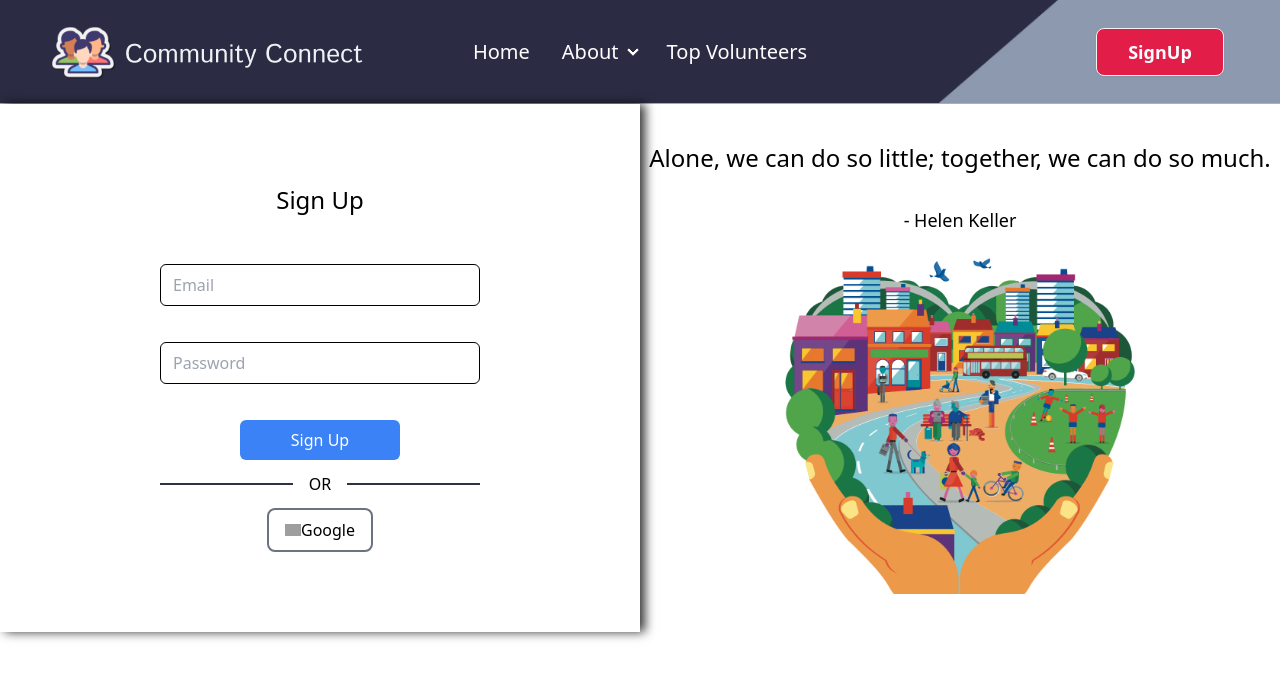
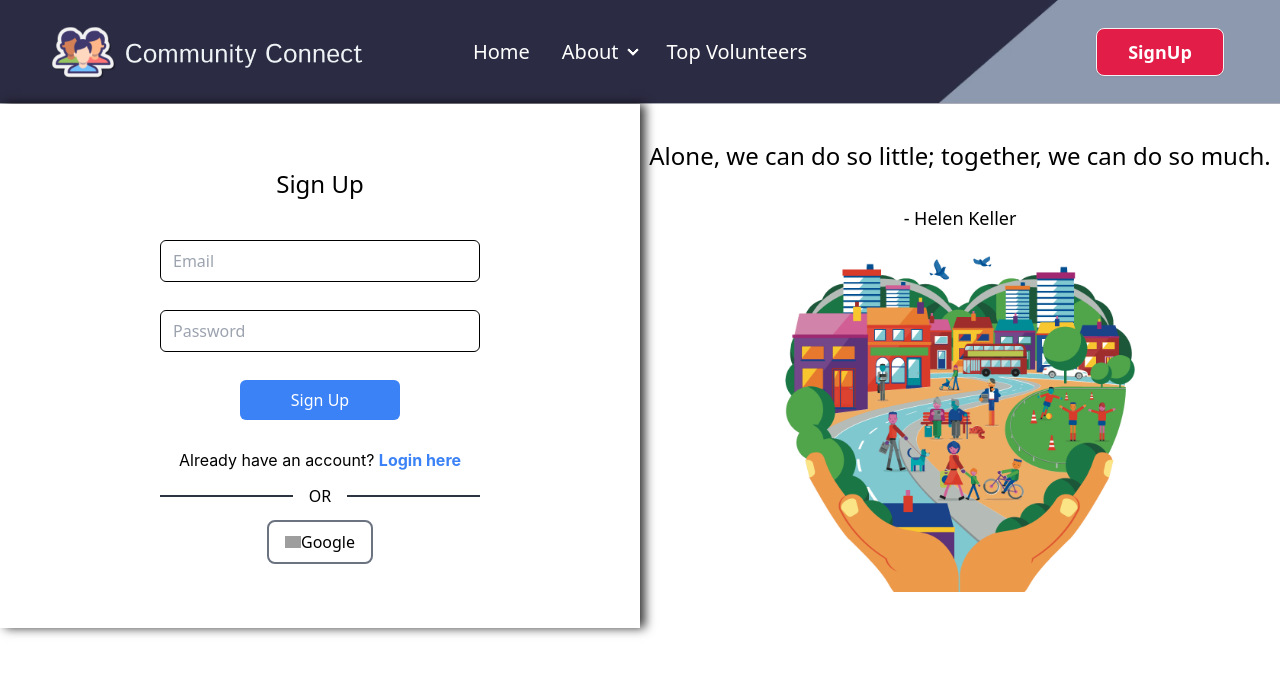
Before and after one commit to kalviumcommunity/S54_Nivaash_Capstone_CommunityConnect, a React (Vite) app in the folder Client/communityconnect/: page /signup in a window 1280 px wide. Shown: the top 678 px of the page. Built offline with nearby package versions, Linux system fonts and the light colour scheme; no server answers; grey boxes are pictures that could not be loaded; a web font is replaced by a local one.

Commit message:
Redirection to Login and SignUp

```diff
--- a/Client/communityconnect/src/Components/Login.jsx
+++ b/Client/communityconnect/src/Components/Login.jsx
@@ -3,6 +3,8 @@ import React from 'react';
 import Pic from "../assets/SignUp.png";
 import NavBar from "../Components/NavBar.jsx";
 import { useAuth0 } from "@auth0/auth0-react";
+import { Link } from "react-router-dom";
+
 
 export default function Login() {
   const { isAuthenticated, loginWithRedirect } = useAuth0();
@@ -21,8 +23,8 @@ export default function Login() {
               </div>
             </div>
             <div className="flex flex-col justify-center space-y-6 items-center w-full h-full md:w-1/2">
-              <div style={{boxShadow:"5px 0px 5px 0px rgba(0,0,0,0.8)"}} className="flex flex-col justify-center py-24 items-center w-full h-full md:w-full px-0 shadow-md">
-                <h1 className="text-black text-xl md:text-2xl mb-10">Login</h1>
+              <div style={{boxShadow:"5px 0px 5px 0px rgba(0,0,0,0.8)"}} className="flex flex-col justify-center py-16 items-center w-full h-full md:w-full px-0 shadow-md">
+                <h1 className="text-black text-xl md:text-2xl mb-12">Login</h1>
                 {!isAuthenticated && (
                   <form className="flex flex-col items-center space-y-6 w-full h-full">
                     <input type="email" placeholder="Email" className="w-64 md:w-80 px-3 py-2 border border-black rounded-md focus:outline-none focus:border-blue-500 bg-white text-black text-sm md:text-base" />
@@ -30,6 +32,7 @@ export default function Login() {
                     <button type="submit" className="w-32 md:w-40 bg-blue-500 text-white py-2 px-3 md:px-4 rounded-md hover:bg-blue-600 transition duration-300 text-sm md:text-base">Login</button>
                   </form>
                 )}
+                <p className='font-[inter] m-4 text-center text-black' ><Link to="/signup" >Don't have an account? <b className='font-bold text-blue-500'>Register here</b></Link></p>
                 <div className=" divider divider-neutral text-black px-40">OR</div>
                 <div className="flex justify-center space-x-2 md:space-x-4 h-full">
                   {/* Display the button with login redirect if not authenticated */}
--- a/Client/communityconnect/src/Components/SignUp.jsx
+++ b/Client/communityconnect/src/Components/SignUp.jsx
@@ -3,6 +3,8 @@ import React from 'react';
 import Pic from "../assets/SignUp.png";
 import NavBar from "../Components/NavBar.jsx";
 import { useAuth0 } from "@auth0/auth0-react";
+import { Link } from "react-router-dom";
+
 
 function SignUp() {
   const { isAuthenticated, loginWithRedirect } = useAuth0();
@@ -13,13 +15,14 @@ function SignUp() {
       <div className="flex h-full items-center justify-center bg-white">
         <div className="flex flex-col items-center w-full h-full">
           <div className="bg-white py-0 flex flex-col justify-center items-center w-full h-100 md:flex-row">
-            <div style={{boxShadow:"5px 0px 10px 0px rgba(0,0,0,0.8)"}} className="flex flex-col justify-center py-20  items-center w-full h-full md:w-1/2 px-0 shadow-md">
-              <h1 className="text-black text-xl md:text-2xl mb-12">Sign Up</h1>
+            <div style={{boxShadow:"5px 0px 10px 0px rgba(0,0,0,0.8)"}} className="flex flex-col justify-center py-16  items-center w-full h-full md:w-1/2 px-0 shadow-md">
+              <h1 className="text-black text-xl md:text-2xl mb-10">Sign Up</h1>
               {!isAuthenticated && (
-                <form className="flex flex-col items-center space-y-9 w-full h-full">
+                <form className="flex flex-col items-center space-y-7 w-full h-full">
                   <input type="email" placeholder="Email" className="w-64 md:w-80 px-3 py-2 border border-black rounded-md focus:outline-none focus:border-blue-500 bg-white text-black text-sm md:text-base" />
                   <input type="password" placeholder="Password" className="w-64 md:w-80 px-3 py-2 border border-black rounded-md focus:outline-none focus:border-blue-500 bg-white text-black text-sm md:text-base" />
                   <button type="submit" className="w-32 md:w-40 bg-blue-500 text-white py-2 px-3 md:px-4 rounded-md hover:bg-blue-600 transition duration-300 text-sm md:text-base">Sign Up</button>
+                  <p className='font-[inter] m-4 text-center text-black' ><Link to="/login" >Already have an account? <b className='font-bold text-blue-500'>Login here</b></Link></p>
                 </form>
               )}
               <div className=" divider divider-neutral text-black px-40">OR</div>
```
